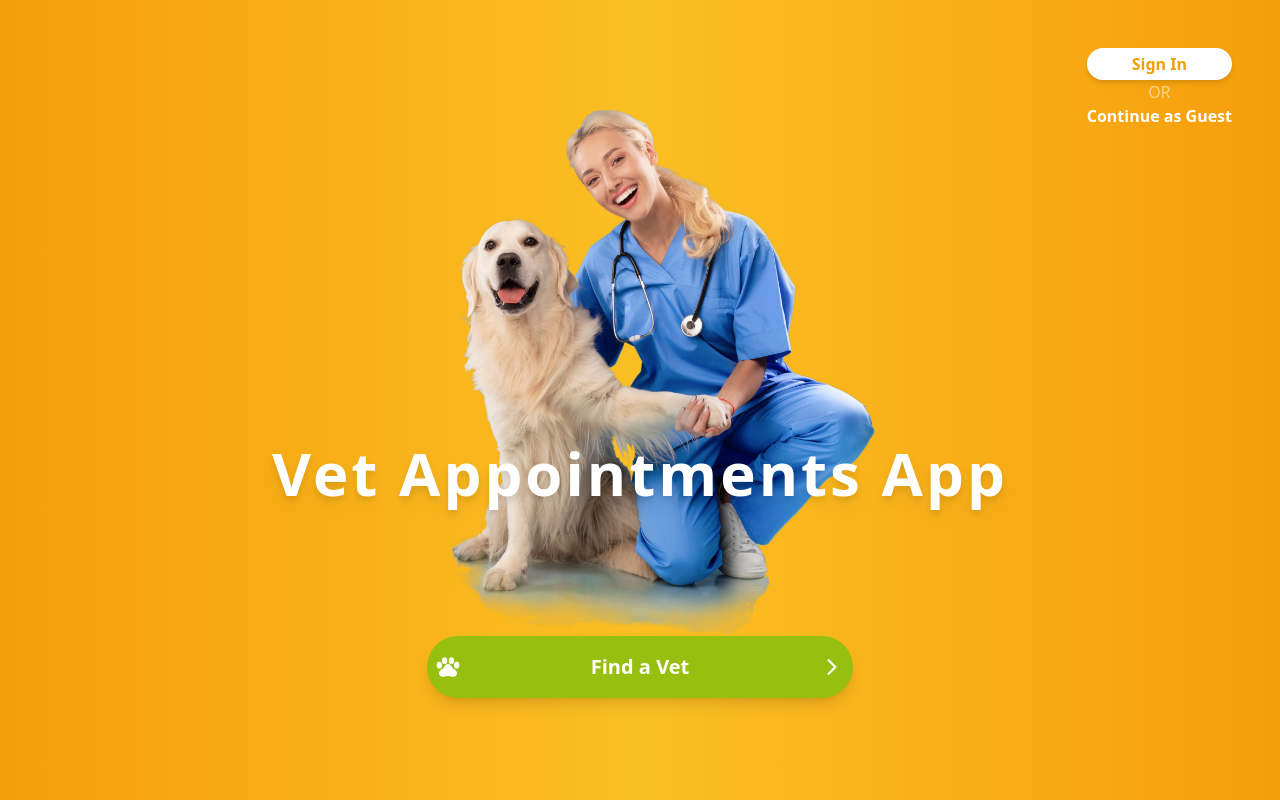
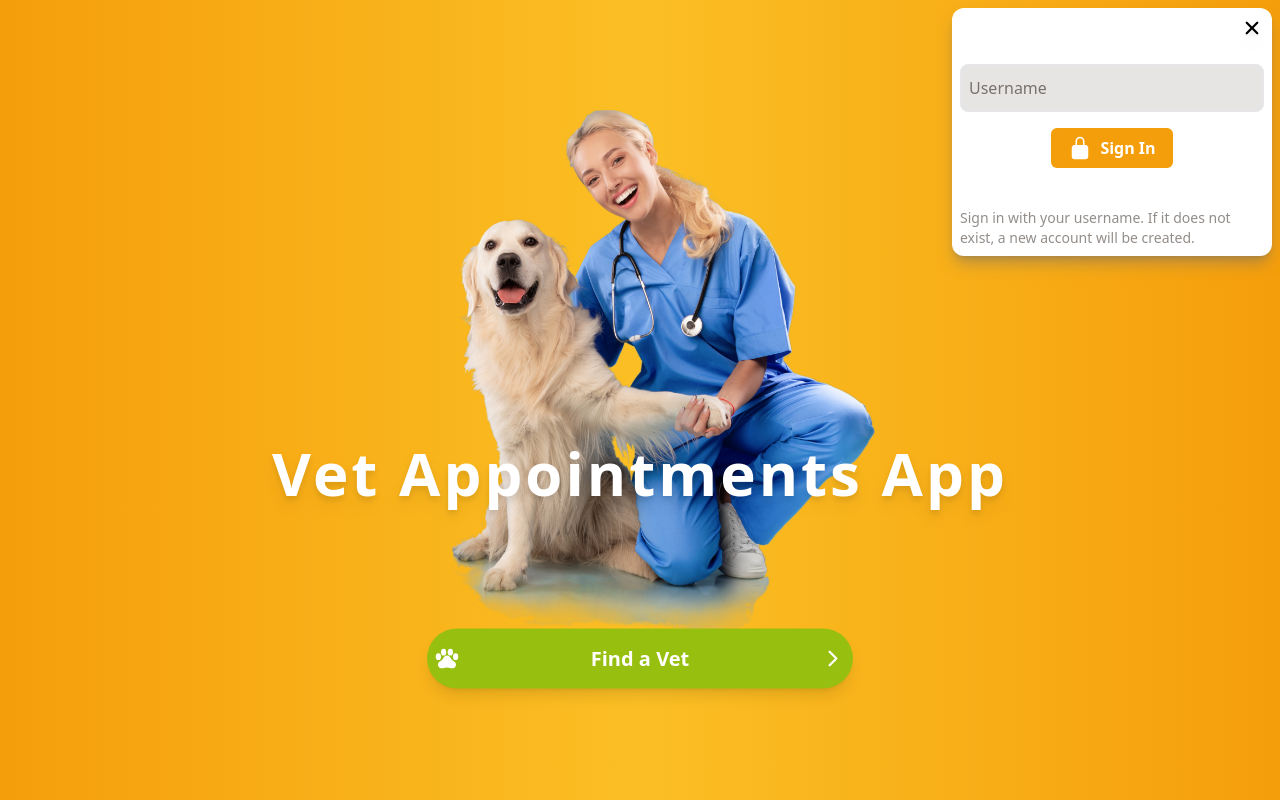
Before and after one commit to rskinnerc/vet-appointments-react, a React (Create React App) app: page / in a window 1280 px wide. Both pictures are taken after a click on the button "Sign In". Built offline with nearby package versions, Linux system fonts and the light colour scheme.

Commit message:
Add auth popup and auth slice to the store

```diff
--- /dev/null
+++ b/src/components/authPopUp.js
@@ -0,0 +1,29 @@
+import { IoClose, IoLockClosed } from 'react-icons/io5';
+import { useDispatch } from 'react-redux';
+import { toggleAuthPopup } from '../store/authSlice';
+
+const AuthPopUp = () => {
+  const dispatch = useDispatch();
+
+  return (
+    <div className="absolute z-50 m-2 top-0 right-0 sm:w-1/2 lg:w-1/3 xl:w-1/4 2xl:w-1/5 bg-white rounded-xl p-2 shadow-lg shadow-stone-500/50">
+      <IoClose className="self-end text-2xl drop-shadow-lg float-right cursor-pointer" onClick={() => dispatch(toggleAuthPopup())} />
+      <form className="flex flex-col clear-right py-6">
+        <input
+          type="text"
+          name="name"
+          id="name"
+          className="border bg-stone-200 h-12 rounded-lg text-stone-800 px-2 placeholder:text-stone-500 focus:outline-amber-500"
+          placeholder="Username"
+        />
+        <button type="submit" className="bg-amber-500 my-4 h-10 w-2/5 self-center rounded-md text-white font-semibold flex items-center justify-center gap-2">
+          <IoLockClosed className="text-2xl font-semibold" />
+          Sign In
+        </button>
+      </form>
+      <p className="text-sm text-stone-500/80">Sign in with your username. If it does not exist, a new account will be created.</p>
+    </div>
+  );
+};
+
+export default AuthPopUp;
--- a/src/components/layout.js
+++ b/src/components/layout.js
@@ -1,7 +1,10 @@
+import { useSelector } from 'react-redux';
 import { Outlet, useLocation } from 'react-router-dom';
+import AuthPopUp from './authPopUp';
 
 const Layout = () => {
   const location = useLocation();
+  const authPopupOpen = useSelector((state) => state.auth.authPopupOpen);
 
   return (
     <main className="min-h-screen">
@@ -9,6 +12,7 @@ const Layout = () => {
         <h1>Layout Navigation</h1>
       )}
       <Outlet />
+      {authPopupOpen && <AuthPopUp />}
     </main>
   );
 };
--- a/src/pages/landing.js
+++ b/src/pages/landing.js
@@ -1,20 +1,22 @@
-import { useEffect } from 'react';
 import { Link } from 'react-router-dom';
 import { IoChevronForward, IoPawSharp } from 'react-icons/io5';
+import { useDispatch } from 'react-redux';
 import landingImage from '../assets/images/vet-appointment-landing.png';
+import { toggleAuthPopup } from '../store/authSlice';
 
 const Landing = () => {
-  useEffect(() => { }, []);
+  const dispatch = useDispatch();
+
   return (
     <section id="landing" className="h-screen bg-gradient-to-r from-amber-500 via-amber-400 to-amber-500 flex flex-col">
       <div className="self-end m-4 md:m-8 lg:m-12 flex flex-col justify-center">
-        <button type="button" className="bg-white text-amber-500 p-1 shadow-md rounded-full font-semibold">Sign In</button>
+        <button type="button" className="bg-white text-amber-500 p-1 shadow-md rounded-full font-semibold" onClick={() => dispatch(toggleAuthPopup())}>Sign In</button>
         <span className="text-center text-white/50">OR</span>
         <Link to="/vets" className="text-center text-white font-semibold">Continue as Guest</Link>
       </div>
       <img src={landingImage} alt="Vet Appointments App" className="absolute top-1/4 sm:top-20 md:top-1/4 lg:top-20 left-1/2 transform -translate-x-1/2 sm:w-1/2 md:w-2/3 lg:w-5/12" />
       <h1 className="z-10 text-3xl text-white font-bold drop-shadow-lg relative top-1/3 md:top-1/2 md:text-4xl lg:text-6xl lg:top-1/3 md:tracking-wider self-center">Vet Appointments App</h1>
-      <Link to="vets" class="flex justify-between md:text-xl items-center bg-citrus-500 text-white p-2 w-4/6 sm:w-1/2 lg:w-1/3 self-center relative top-2/3 sm:top-60 md:top-2/3 lg:top-1/2 lg:bottom-12 md:py-4 shadow-lg border border-citrus-500/95 text-center rounded-full font-semibold">
+      <Link to="vets" className="animate-bounce flex justify-between md:text-xl items-center bg-citrus-500 hover:shadow-md text-white p-2 w-4/6 sm:w-1/2 lg:w-1/3 self-center relative top-2/3 sm:top-60 md:top-2/3 lg:top-1/2 lg:bottom-12 md:py-4 shadow-lg text-center rounded-full font-semibold">
         <IoPawSharp className="text-2xl" />
         Find a Vet
         <IoChevronForward className="text-2xl" />
--- /dev/null
+++ b/src/store/authSlice.js
@@ -0,0 +1,23 @@
+/* eslint-disable no-param-reassign */
+import { createSlice } from '@reduxjs/toolkit';
+
+const initialState = {
+  user: null,
+  authPopupOpen: false,
+};
+export const authSlice = createSlice({
+  name: 'auth',
+  initialState,
+  reducers: {
+    setUser: (state, action) => {
+      state.user = action.payload;
+    },
+    toggleAuthPopup: (state) => {
+      state.authPopupOpen = !state.authPopupOpen;
+    },
+  },
+});
+
+// Action creators are generated for each case reducer function
+export const { setUser, toggleAuthPopup } = authSlice.actions;
+export default authSlice.reducer;
--- a/src/store/store.js
+++ b/src/store/store.js
@@ -1,7 +1,10 @@
 import { configureStore } from '@reduxjs/toolkit';
+import auth from './authSlice';
 
 const store = configureStore({
-  reducer: {},
+  reducer: {
+    auth,
+  },
 });
 
 export default store;
```
